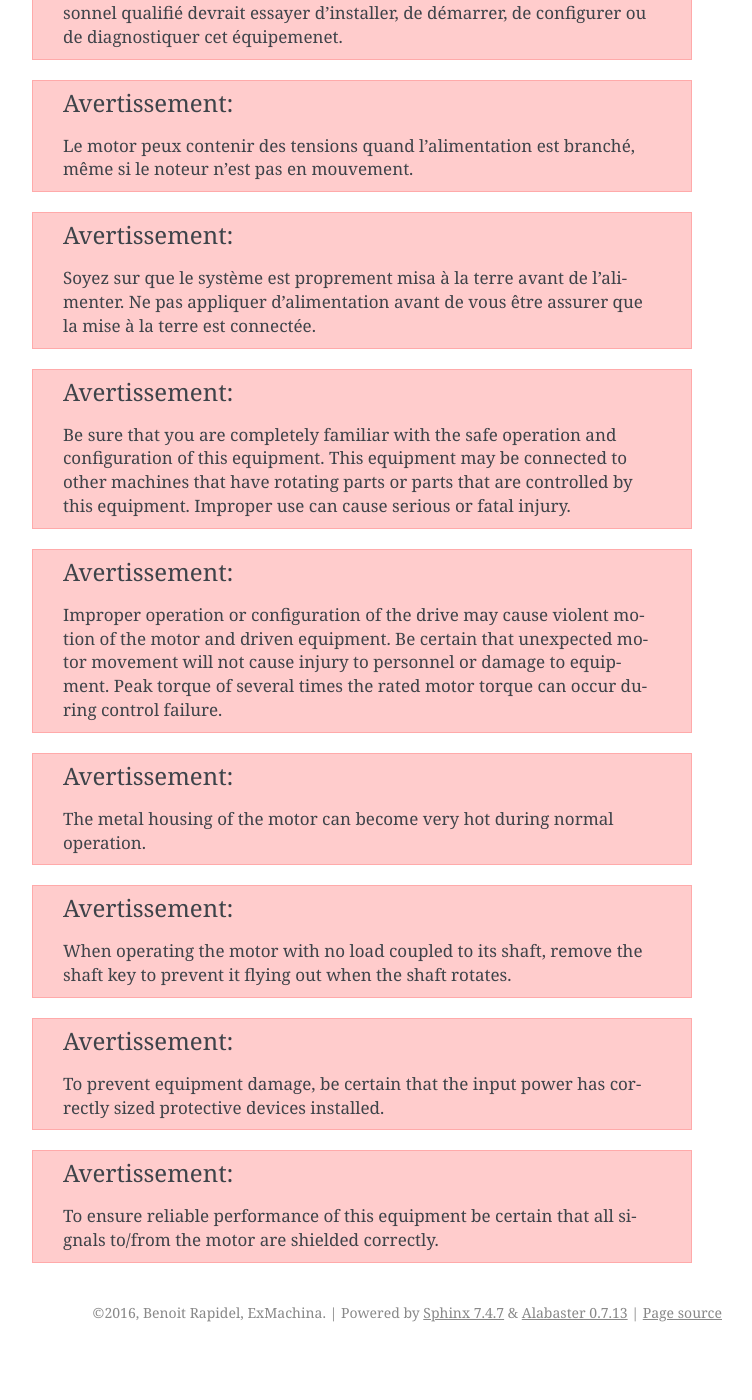
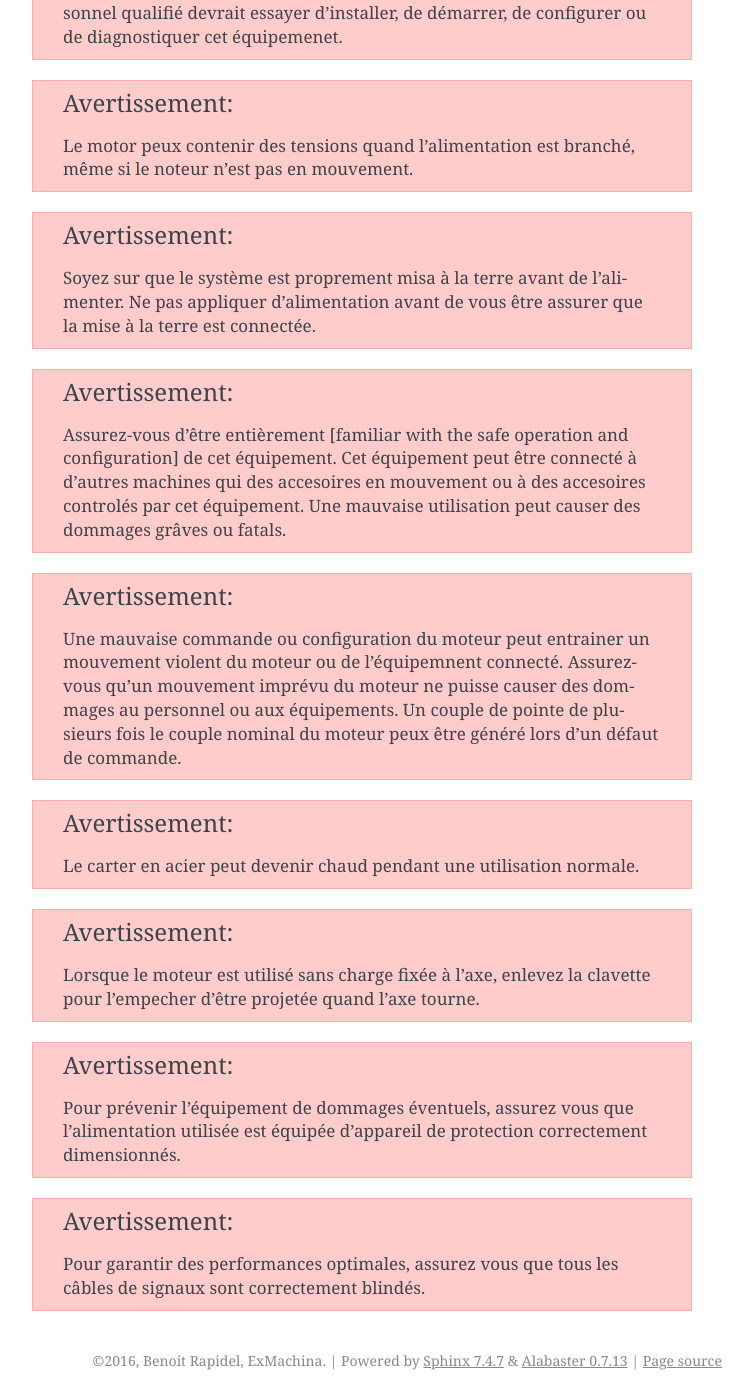
Before and after one commit to exmachina-dev/armaz-doc-french, a Sphinx documentation site: the page built from source/01-general-information.rst, in a window 1280 px wide and 1400 px high, scrolled down 871 px. Shown: the whole window, without its empty margins (388-1140 px from the left). Built offline with Sphinx 7.4.7, drawn with Linux system fonts in a browser that asks for light colours; before the commit the page ends 2223 px from its top, so only the background shows below that.

Commit message:
Traduced Precaution section.

```diff
--- a/source/01-general-information.rst
+++ b/source/01-general-information.rst
@@ -34,22 +34,23 @@ Précautions
 .. warning:: Soyez sur que le système est proprement misa à la terre avant de l'alimenter.
     Ne pas appliquer d'alimentation avant de vous être assurer que la mise à la terre est connectée.
 
-.. warning:: Be sure that you are completely familiar with the safe operation and configuration of this
-    equipment. This equipment may be connected to other machines that have rotating parts
-    or parts that are controlled by this equipment. Improper use can cause serious or fatal injury.
+.. warning:: Assurez-vous d'être entièrement [familiar with the safe operation and configuration] de
+    cet équipement. Cet équipement peut être connecté à d'autres machines qui des accesoires
+    en mouvement ou à des accesoires controlés par cet équipement. Une mauvaise utilisation
+    peut causer des dommages grâves ou fatals.
 
-.. warning:: Improper operation or configuration of the drive may cause violent motion of the motor
-    and driven equipment. Be certain that unexpected motor movement will not cause injury
-    to personnel or damage to equipment. Peak torque of several times the rated motor
-    torque can occur during control failure.
+.. warning:: Une mauvaise commande ou configuration du moteur peut entrainer un mouvement violent
+    du moteur ou de l'équipemnent connecté. Assurez-vous qu'un mouvement imprévu du moteur
+    ne puisse causer des dommages au personnel ou aux équipements. Un couple de pointe de
+    plusieurs fois le couple nominal du moteur peux être généré lors d'un défaut de commande.
 
-.. warning:: The metal housing of the motor can become very hot during normal operation.
+.. warning:: Le carter en acier peut devenir chaud pendant une utilisation normale.
 
-.. warning:: When operating the motor with no load coupled to its shaft, remove the shaft key to
-    prevent it flying out when the shaft rotates.
+.. warning:: Lorsque le moteur est utilisé sans charge fixée à l'axe,
+    enlevez la clavette pour l'empecher d'être projetée quand l'axe tourne.
 
-.. warning:: To prevent equipment damage, be certain that the input power has correctly sized
-    protective devices installed.
+.. warning:: Pour prévenir l'équipement de dommages éventuels, assurez vous que l'alimentation
+    utilisée est équipée d'appareil de protection correctement dimensionnés.
 
-.. warning:: To ensure reliable performance of this equipment be certain that all signals to/from the
-    motor are shielded correctly.
+.. warning:: Pour garantir des performances optimales, assurez vous que tous les câbles de signaux
+    sont correctement blindés.
```
